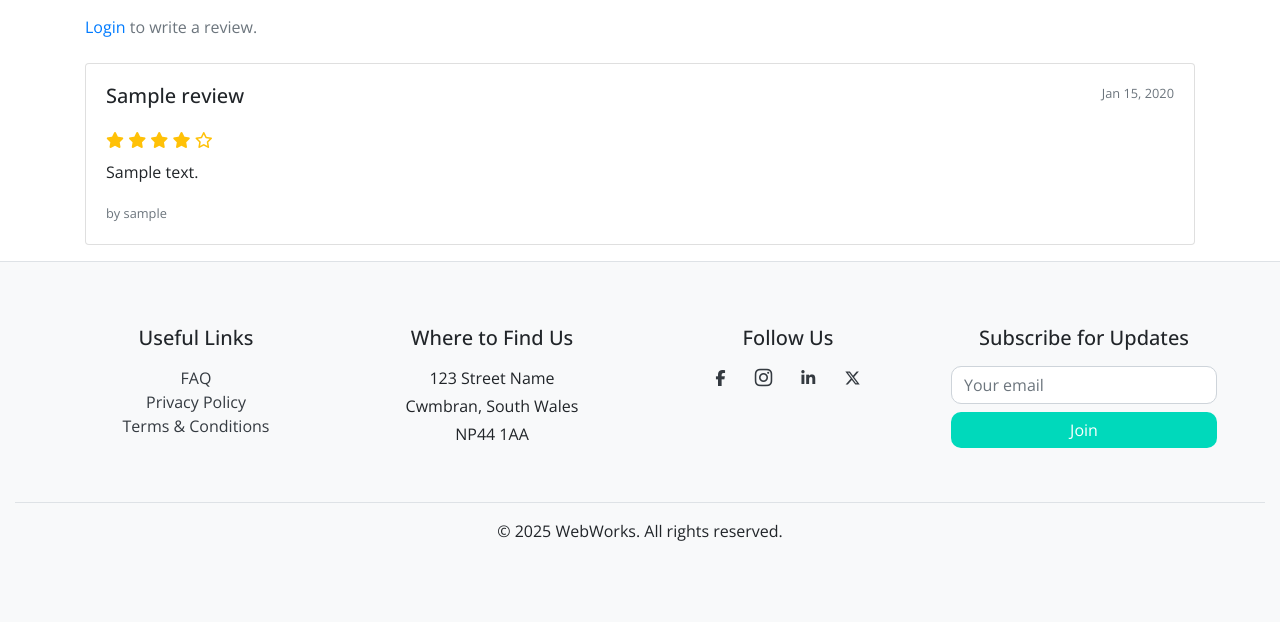
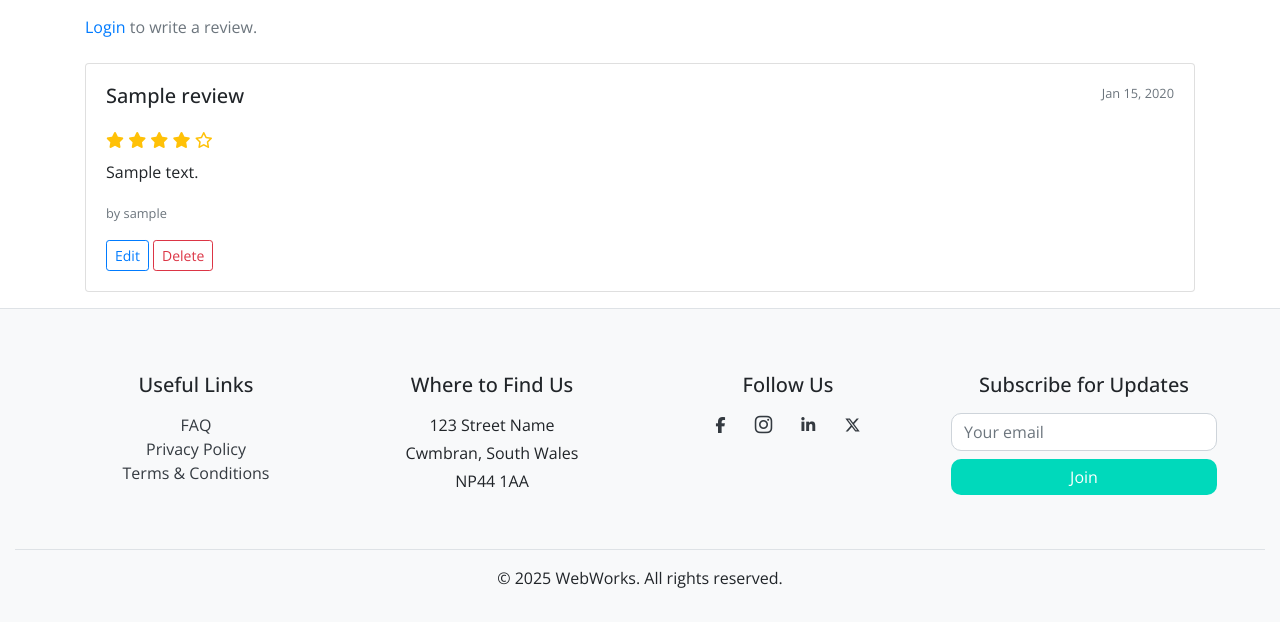
Before and after one commit to markh55/PP4-ecommerce, a Django app: a page that uses packages/templates/packages/package_detail.html in a window 1280 px wide. Shown: the part 791-1413 px from the top of the page. Before the commit the page ends 1332 px from the top, so only its background shows below. Run offline with Django 3.2, Linux system fonts and the light colour scheme; tables that the repository leaves empty hold one stand-in row (values such as "Sample post"); grey boxes marked "Sample" are stand-in pictures; some libraries are stand-ins or nearby versions.

Commit message:
updated package_detail.html to show edit & delete button for upcomming crud.

```diff
--- a/packages/templates/packages/package_detail.html
+++ b/packages/templates/packages/package_detail.html
@@ -68,10 +68,7 @@
           <input type="submit" class="btn-package mt-3" value="Add to Bag" />
         </div>
         <div class="col-12 mb-3">
-          <a
-            href="{% url 'packages:package_list' %}"
-            class="btn-package"
-          >
+          <a href="{% url 'packages:package_list' %}" class="btn-package">
             <span class="icon">
               <i class="fas fa-chevron-left"></i>
             </span>
@@ -155,6 +152,11 @@
 
                 <p class="card-text">{{ review.body }}</p>
                 <small class="text-muted">by {{ review.user.username }}</small>
+
+                <div class="mt-3">
+                  <button class="btn btn-sm btn-outline-primary">Edit</button>
+                  <button class="btn btn-sm btn-outline-danger">Delete</button>
+                </div>
               </div>
             </div>
           {% endfor %}
```
